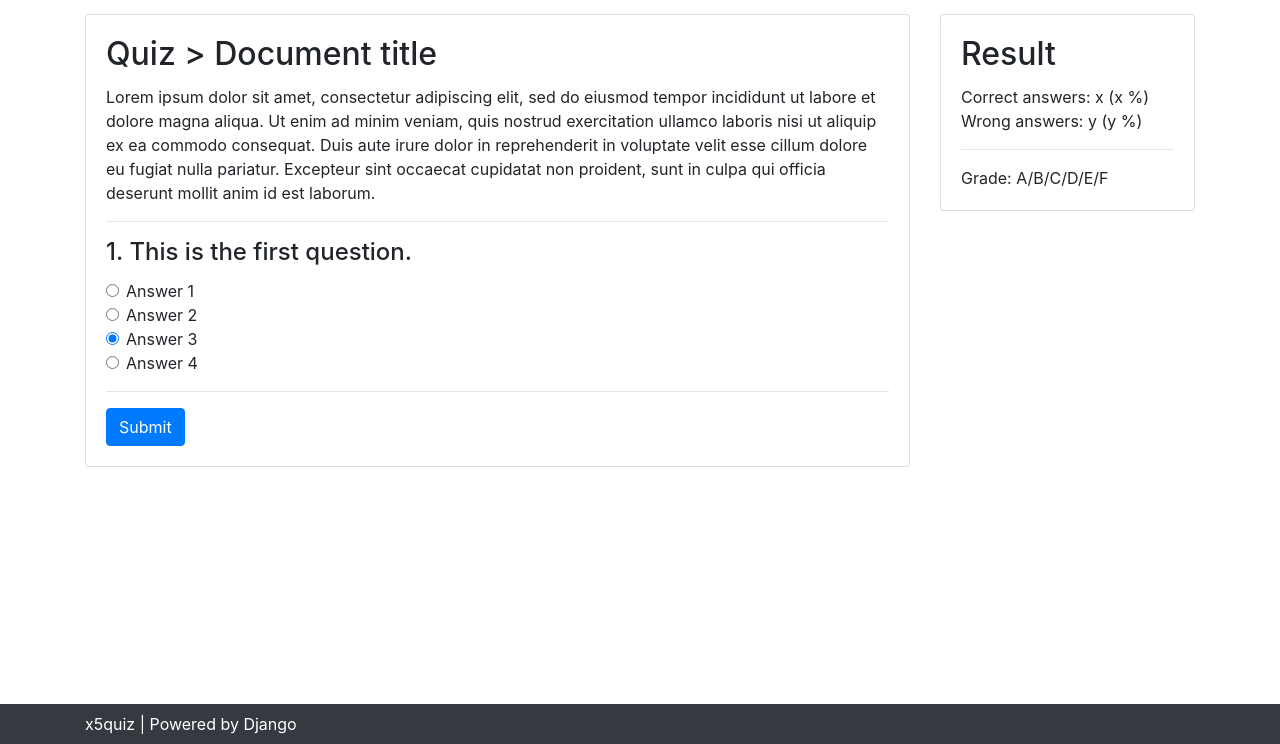
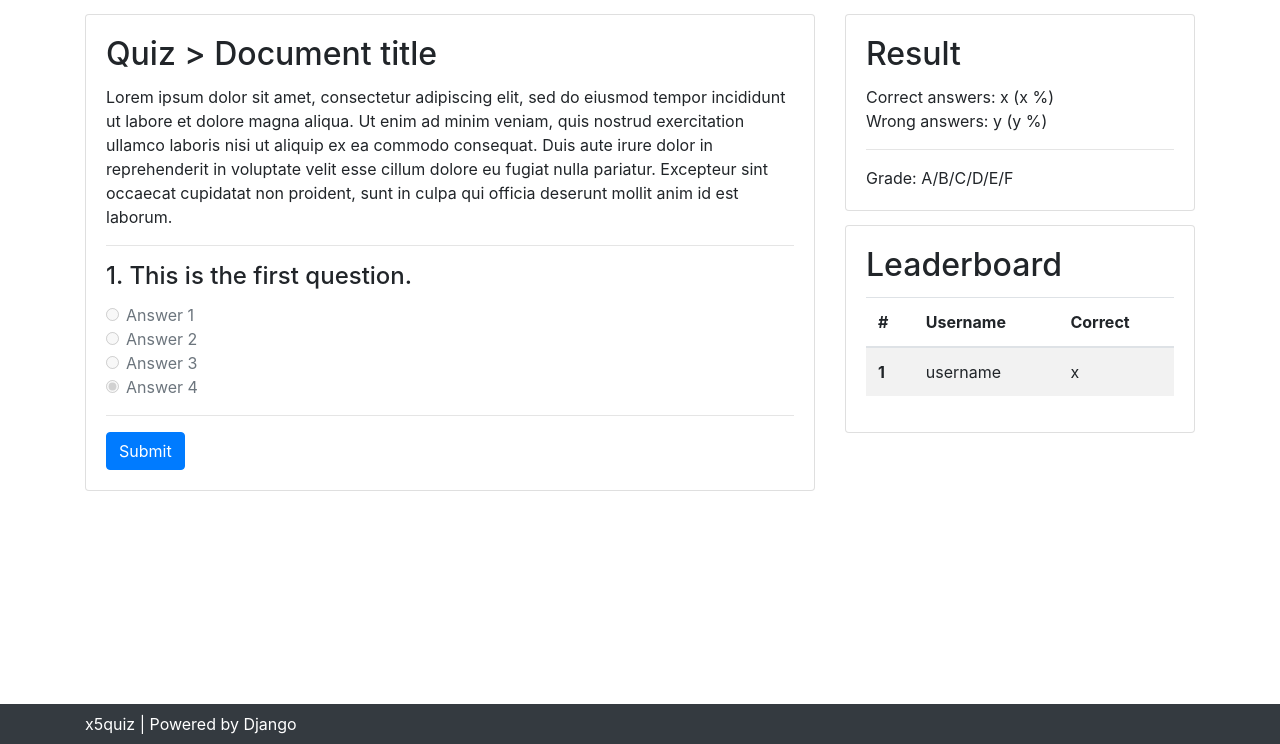
Before and after one commit to gregpr07/x5quiz, a Django app: page /quiz/results/ in a window 1280 px wide. Shown: the part 56-800 px from the top of the page. Run offline with Django 3.2, Linux system fonts and the light colour scheme; some libraries are stand-ins or nearby versions.

Commit message:
Designed QuizUserResult.

```diff
--- a/quiz/templates/quiz/results.html
+++ b/quiz/templates/quiz/results.html
@@ -2,7 +2,7 @@
 
 {% block content %}
     <div class="row">
-        <div class="col-12 col-md-9">
+        <div class="col-12 col-md-8">
             <div class="card">
                 <div class="card-body">
                     <h2 class="card-title">Quiz > Document title</h2>
@@ -11,25 +11,25 @@
                     <h4 class="card-title">1. This is the first question.</h4>
                     <div class="card-text">
                         <div class="form-check">
-                            <input class="form-check-input" type="radio" name="exampleRadios" id="exampleRadios1" value="option1" checked>
+                            <input class="form-check-input" type="radio" name="exampleRadios" id="exampleRadios1" value="option1" disabled>
                             <label class="form-check-label" for="exampleRadios1">
                                 Answer 1
                             </label>
                         </div>
                         <div class="form-check">
-                            <input class="form-check-input" type="radio" name="exampleRadios" id="exampleRadios2" value="option2">
+                            <input class="form-check-input" type="radio" name="exampleRadios" id="exampleRadios2" value="option2" disabled>
                             <label class="form-check-label" for="exampleRadios2">
                                 Answer 2
                             </label>
                         </div>
                        <div class="form-check">
-                            <input class="form-check-input" type="radio" name="exampleRadios" id="exampleRadios1" value="option1" checked>
+                            <input class="form-check-input" type="radio" name="exampleRadios" id="exampleRadios1" value="option1" disabled>
                             <label class="form-check-label" for="exampleRadios1">
                                 Answer 3
                             </label>
                         </div>
                         <div class="form-check">
-                            <input class="form-check-input" type="radio" name="exampleRadios" id="exampleRadios2" value="option2">
+                            <input class="form-check-input" type="radio" name="exampleRadios" id="exampleRadios2" value="option2" checked disabled>
                             <label class="form-check-label" for="exampleRadios2">
                                 Answer 4
                             </label>
@@ -40,7 +40,7 @@
                 </div>
             </div>
         </div>
-        <div class="col-12 col-md-3">
+        <div class="col-12 col-md-4">
             <div class="card">
                 <div class="card-body">
                     <h2 class="card-title">Result</h2>
@@ -52,6 +52,29 @@
                     </div>
                 </div>
             </div>
+            <div class="card">
+                <div class="card-body">
+                    <h2 class="card-title">Leaderboard</h2>
+                    <div class="card-text">
+                        <table class="table table-striped">
+                          <thead>
+                            <tr>
+                              <th scope="col">#</th>
+                              <th scope="col">Username</th>
+                              <th scope="col">Correct</th>
+                            </tr>
+                          </thead>
+                          <tbody>
+                            <tr>
+                              <th scope="row">1</th>
+                              <td>username</td>
+                              <td>x</td>
+                            </tr>
+                          </tbody>
+                        </table>
+                    </div>
+                </div>
+            </div>
         </div>
     </div>
 {% endblock %}
```
Also changed, not shown: quiz/models.py (+21 -0 lines).
